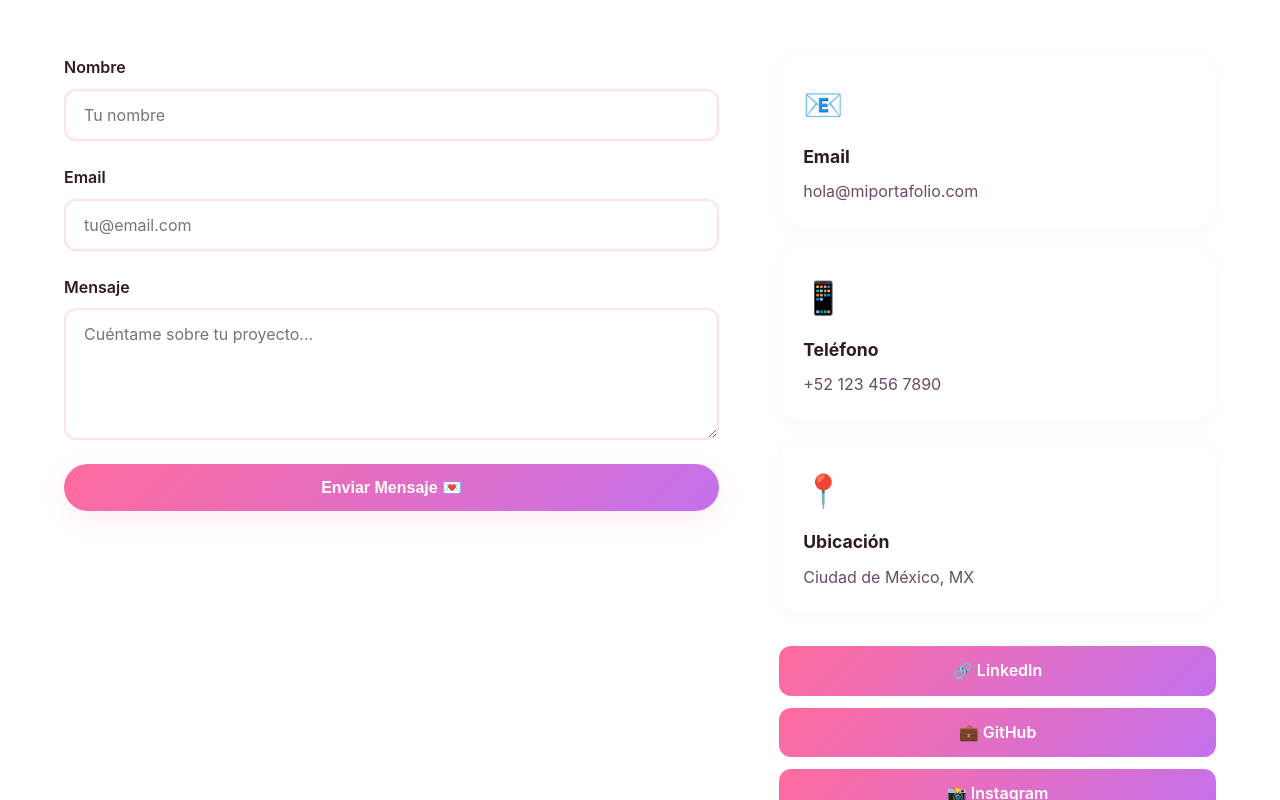
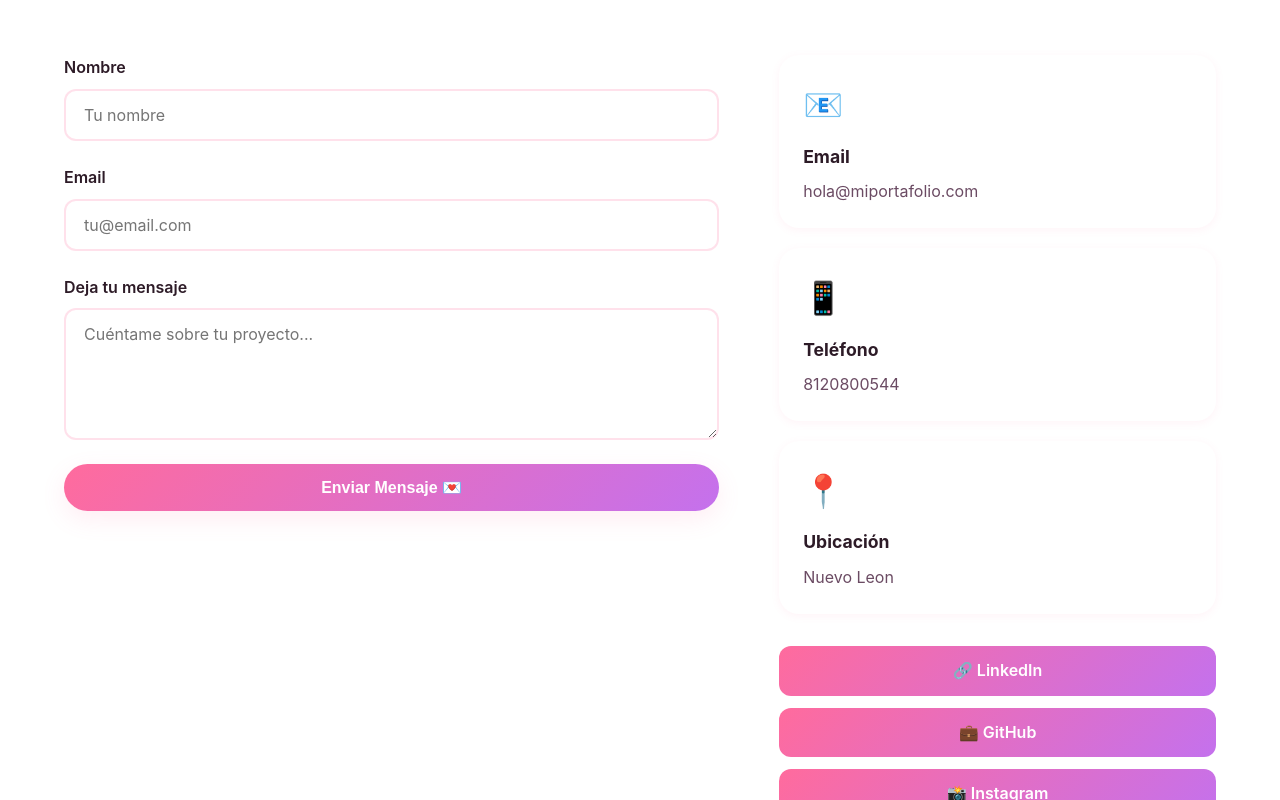
Before and after one commit to Viridiana12345/mi-pagina-avanzada, a plain HTML site: page index.html in a window 1280 px wide. Shown: the part 3290-4090 px from the top of the page. Drawn offline with Linux system fonts and the light colour scheme.

```diff
--- a/index.html
+++ b/index.html
@@ -21,8 +21,8 @@
       <button class="theme-toggle" onclick="toggleTheme()">🌙</button>
     </div>
   </nav>
+<!-- Versión 2 -->
 
-  <!-- Sección Hero -->
   <section id="inicio" class="hero">
     <div class="hero-content">
       <div class="hero-badge">👋 Hola, soy</div>
@@ -91,7 +91,7 @@
           </div>
           <div class="stat-card">
             <div class="stat-number" id="awards-count">0</div>
-            <div class="stat-label">Premios</div>
+            <div class="stat-label">Colaboraciones</div>
           </div>
         </div>
       </div>
@@ -203,7 +203,7 @@
           </div>
 
           <div class="form-group">
-            <label for="message">Mensaje</label>
+            <label for="message">Deja tu mensaje</label>
             <textarea id="message" name="message" rows="5" placeholder="Cuéntame sobre tu proyecto..." required></textarea>
           </div>
 
@@ -222,13 +222,13 @@
           <div class="info-card">
             <div class="info-icon">📱</div>
             <h3>Teléfono</h3>
-            <p>+52 123 456 7890</p>
+            <p>8120800544</p>
           </div>
 
           <div class="info-card">
             <div class="info-icon">📍</div>
             <h3>Ubicación</h3>
-            <p>Ciudad de México, MX</p>
+            <p>Nuevo Leon</p>
           </div>
 
           <div class="social-links">
@@ -244,7 +244,7 @@
   <!-- Footer -->
   <footer class="footer">
     <div class="container">
-      <p>✨ Hecho con 💖 y mucha creatividad</p>
+      <p>Echo con mucho amor</p>
       <p>© 2024 Mi Portafolio. Todos los derechos reservados.</p>
     </div>
   </footer>
```
